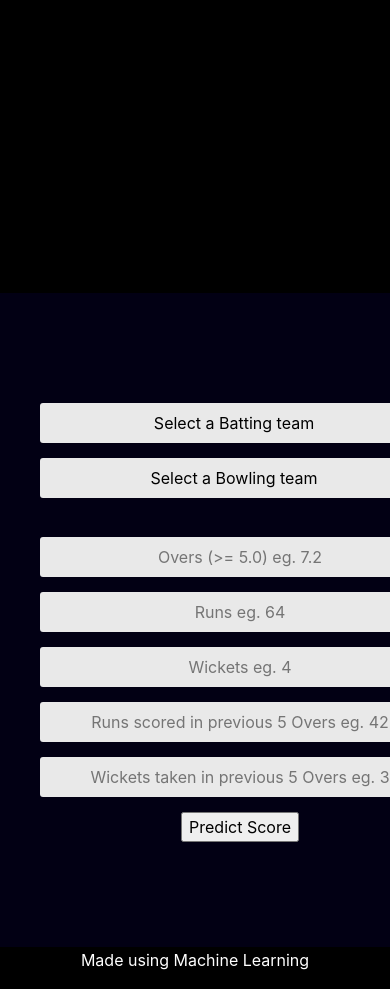
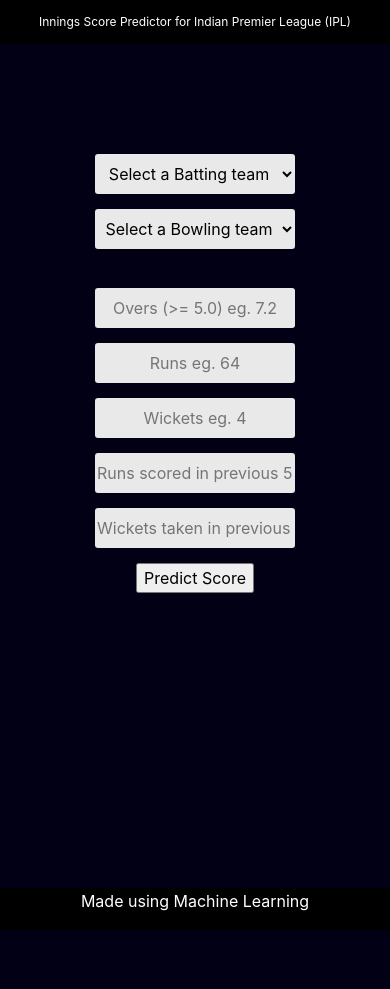
Before and after one commit to PrajwalGitCode/IPLPrediction, a Flask app: page / in a window 390 px wide; the page is wider, and only the part inside the window is pictured. After the commit the page ends 930 px from the top of that part, so only its background shows below. Run offline with Flask 2, Linux system fonts and the light colour scheme; parts of the project's set-up code (start-up, migrations or seed data) failed here and were passed over; some libraries are stand-ins or nearby versions.

Commit message:
Add files via upload

```diff
--- a/templates/index.html
+++ b/templates/index.html
@@ -1,23 +1,25 @@
 <!DOCTYPE html>
 <html>
+
 <head>
 	<meta charset="utf-8">
 	<meta name="viewport" content="width=device-width">
 	<title>repl.it</title>
 	<link href="style.css" rel="stylesheet" type="text/css" />
-     <link rel="stylesheet" href="https://stackpath.bootstrapcdn.com/bootstrap/4.3.1/css/bootstrap.min.css"
-        integrity="sha384-ggOyR0iXCbMQv3Xipma34MD+dH/1fQ784/j6cY/iJTQUOhcWr7x9JvoRxT2MZw1T" crossorigin="anonymous">
+	<link rel="stylesheet" href="https://stackpath.bootstrapcdn.com/bootstrap/4.3.1/css/bootstrap.min.css" integrity="sha384-ggOyR0iXCbMQv3Xipma34MD+dH/1fQ784/j6cY/iJTQUOhcWr7x9JvoRxT2MZw1T"
+	 crossorigin="anonymous">
 	<link href="main.css" rel="stylesheet" type="text/css" />
 	<link rel="stylesheet" href="https://cdnjs.cloudflare.com/ajax/libs/font-awesome/4.7.0/css/font-awesome.min.css">
 
 
 </head>
+
 <body>
 
 
 
-<nav class="navbar navbar-light">
-  <h3>Innings Score Predictor for Indian Premier League (IPL)</h3>
+	<nav class="navbar navbar-expand-lg navbar-dark bg-dark" style="background-color:black !important;">
+		<a class="navbar-brand mx-auto" href="#">Innings Score Predictor for Indian Premier League (IPL)</a>
 	</nav>
 
 
@@ -75,14 +77,7 @@
   </body>
 </html>
 <style>
-.navbar{
-  background-color:black;
-  color:whitesmoke;
-}
 
-.navbar h3{
-    padding-left:380px;
-}
 
 
 
@@ -95,6 +90,7 @@
   	background-color: #020014;
   	padding-top:110px;
   	padding-bottom:115px;
+    height:100vh;
 }
 
 
@@ -119,9 +115,7 @@
 
 }
 
-.align-center{
-	padding: 0 30px;
-}
+
 
 footer {
   text-align: center;
@@ -139,5 +133,23 @@ footer {
   line-height: 400px;
   text-align: center;
 }
+@media (min-width: 320px) and (max-width: 767px) {
+.form-input{
+	background-color: #E9E9E9;
+	width: 200px;
+	height: 40px;
+	border-radius: 3px;
+	border: 0;
+	text-align: center;
+	margin-bottom: 15px;
+
+}
+.navbar-brand{
+  font-size:12px !important;
+}
+}
+
+
+
 
 </style>
```
Also changed, not shown: templates/result.html (+14 -3 lines). Lines whose indentation alone changed are shown as unchanged.
